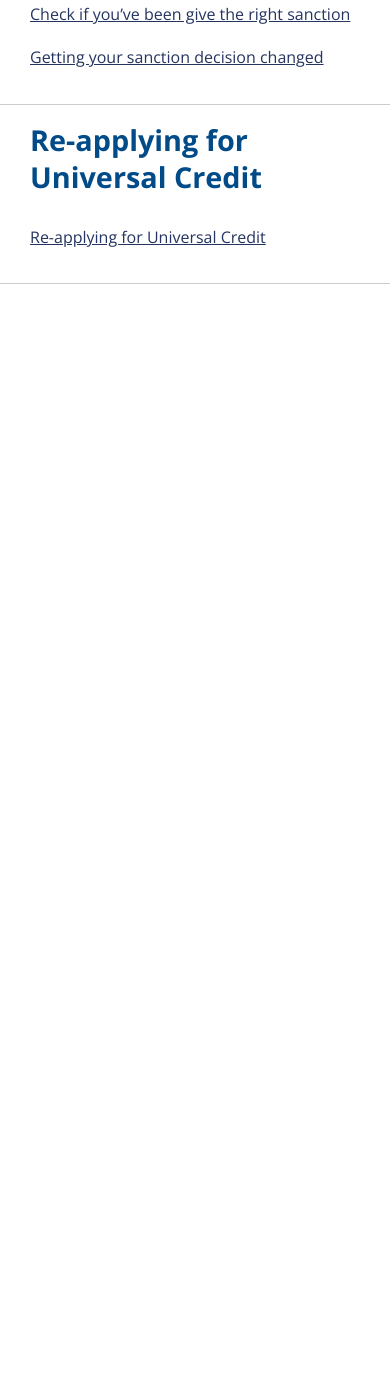
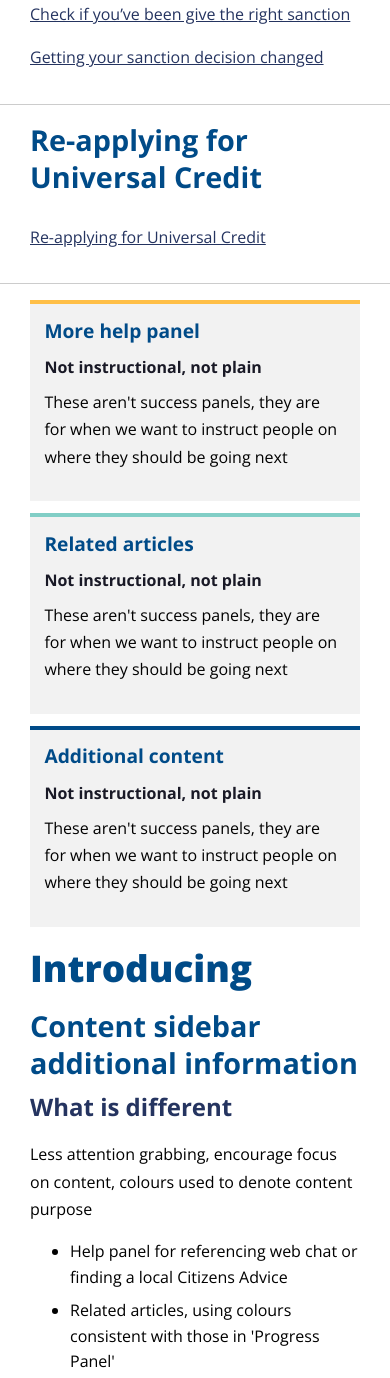
Before and after one commit to eliothill/cab-beta-design, a website: page index.html in a window 390 px wide. Shown: the part 7054-8432 px from the top of the page. Before the commit the page ends 7354 px from the top, so only its background shows below. Drawn offline with nearby package versions, Linux system fonts and the light colour scheme.

Commit message:
Sidebar boxes

```diff
--- a/index.html
+++ b/index.html
@@ -276,6 +276,41 @@
           </div>
         </div>
 
+    <div class="container">
+        <div class="row">
+            <div class="col-md-3">
+              <div class="dap-panel dap-panel--side__yellow">
+                <h1 class="dap-panel__title">More help panel</h1>
+                <h2 class="dap-panel__subtitle">Not instructional, not plain</h2>
+                <p>These aren't success panels, they are for when we want to instruct people on where they should be going next</p>
+              </div>
+
+              <div class="dap-panel dap-panel--side__aqua">
+                <h1 class="dap-panel__title">Related articles</h1>
+                <h2 class="dap-panel__subtitle">Not instructional, not plain</h2>
+                <p>These aren't success panels, they are for when we want to instruct people on where they should be going next</p>
+              </div>
+
+              <div class="dap-panel dap-panel--side__blue">
+                <h1 class="dap-panel__title">Additional content</h1>
+                <h2 class="dap-panel__subtitle">Not instructional, not plain</h2>
+                <p>These aren't success panels, they are for when we want to instruct people on where they should be going next</p>
+              </div>
+
+            </div>
+            <div class="col-md-8">
+              <h1>Introducing</h1>
+              <h2>Content sidebar additional information</h2>
+              <h3>What is different</h3>
+              <p>Less attention grabbing, encourage focus on content, colours used to denote content purpose</p>
+              <ul>
+                <li>Help panel for referencing web chat or finding a local Citizens Advice</li>
+                <li>Related articles, using colours consistent with those in 'Progress Panel'</li>
+              </ul>
+            </div>
+        </div>
+    </div>
+
     <!-- Placed at the end of the document so the pages load faster -->
     <script src="https://ajax.googleapis.com/ajax/libs/jquery/1.11.2/jquery.min.js"></script>
   </body>
--- a/stylesheet/less/guide/panels.less
+++ b/stylesheet/less/guide/panels.less
@@ -98,7 +98,8 @@
         color: @text-color;
     }
 
-}/************************************************************************
+}
+/************************************************************************
  * Adviser box - extending to style the adviser only content.
  */
 
@@ -115,3 +116,46 @@
     }
 
 }
+/************************************************************************
+ * Side-panels.
+ */
+.dap-panel--side__blue {
+    background-color: lighten(@gray-4, 15%);
+    border-top: 4px solid @heritage-blue;
+
+    .dap-panel__title {
+        color: @heritage-blue;
+    }
+
+    .dap-panel__subtitle {
+        color: @text-color;
+    }
+
+}
+
+.dap-panel--side__yellow {
+    background-color: lighten(@gray-4, 15%);
+    border-top: 4px solid @beta-yellow;
+
+    .dap-panel__title {
+        color: @heritage-blue;
+    }
+
+    .dap-panel__subtitle {
+        color: @text-color;
+    }
+}
+
+.dap-panel--side__aqua {
+    background-color: lighten(@gray-4, 15%);
+    border-top: 4px solid @beta-aqua;
+
+    .dap-panel__title {
+        color: @heritage-blue;
+    }
+
+    .dap-panel__subtitle {
+        color: @text-color;
+    }
+
+}
```
Also changed, not shown: stylesheet/less/style.css.
